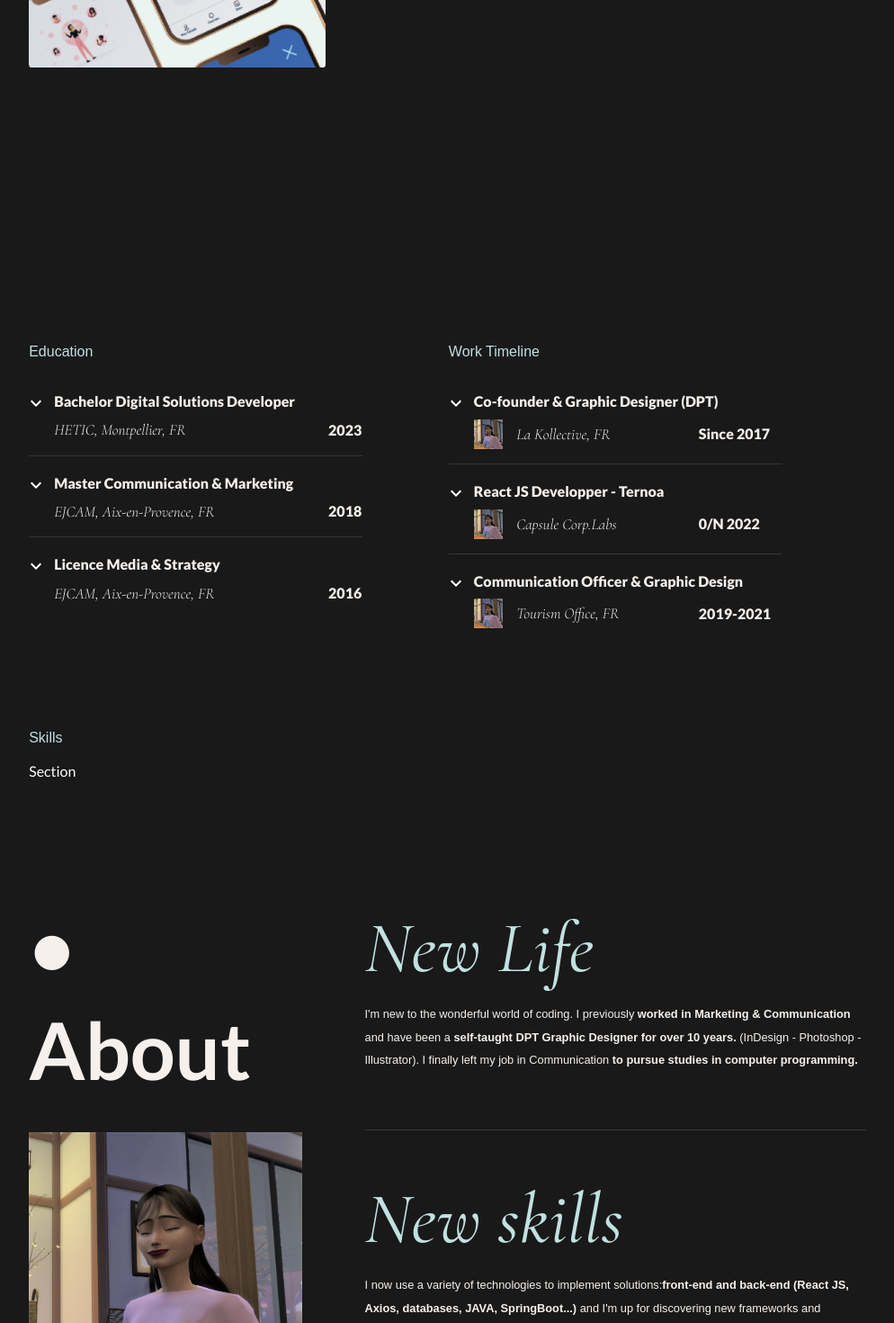
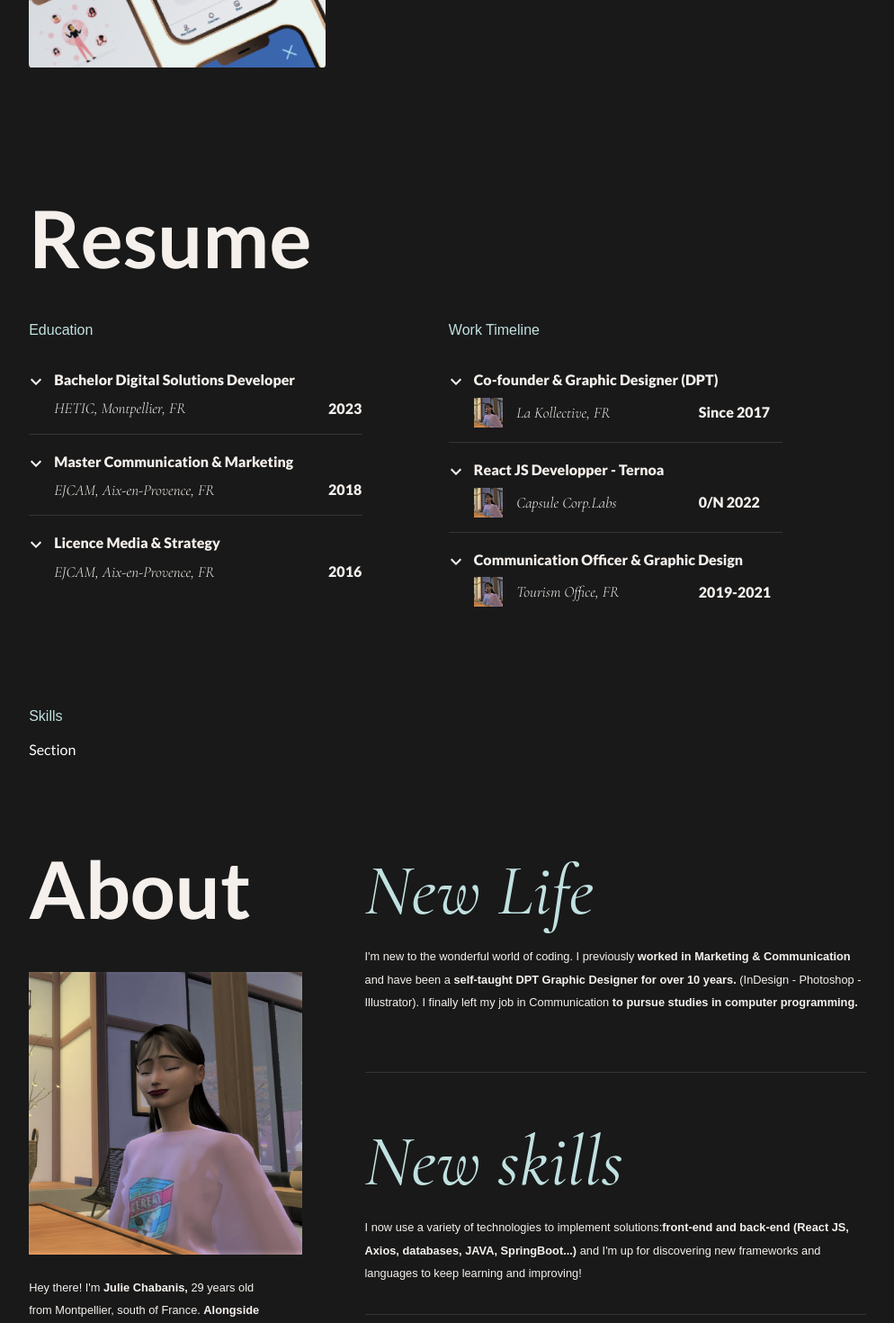
Before and after one commit to JulieChabanis/MinimalPortfolio, a React (Create React App) app: page / in a window 1280 px wide. Shown: the part 2560-4030 px from the top of the page at 90% size, without its empty margins (147-1141 px from the left). Built offline with nearby package versions, Linux system fonts and the light colour scheme; a web font is replaced by a local one.

Commit message:
update sections

```diff
--- a/src/components/Home/About/About.jsx
+++ b/src/components/Home/About/About.jsx
@@ -26,7 +26,7 @@ const About = forwardRef(() => {
               transition={{ duration: 0.5 }}
             >
               <Box sx={{ fontSize: theme.typography.h8, marginBottom: "2.2rem" }}>
-                {"• About"}
+                {"About"}
               </Box>
               <Box className={styles.imageProfil}>
                 <img src={ProfilUser} alt="Julie Chabanis" />
--- a/src/components/Home/About/About.module.css
+++ b/src/components/Home/About/About.module.css
@@ -1,7 +1,7 @@
 .mainAboutSection {
     display: flex;
     flex-direction: column;
-    margin-top: 7rem;
+    padding-top: 4.5rem;
 }
 
 .imageProfil > img {
--- a/src/components/Home/Portfolio/Portfolio.jsx
+++ b/src/components/Home/Portfolio/Portfolio.jsx
@@ -1,10 +1,12 @@
-import { Box, Typography, useTheme, Grid, Link } from '@mui/material';
 import React, { forwardRef, useState } from 'react';
 import styles from './Portfolio.module.css';
-import Content from './Content';
-import PaddingResizeSection from '../../hooks/PaddingResizeSection';
+import { Box, Typography, useTheme, Grid, Link } from '@mui/material';
 import { tokens } from '../../Theme/theme';
 import GitHubIcon from '@mui/icons-material/GitHub';
+
+import PaddingResizeSection from '../../hooks/PaddingResizeSection';
+import Content from './Content';
+
 
 const Portfolio = forwardRef(() => {
   const theme = useTheme();
@@ -21,7 +23,8 @@ const Portfolio = forwardRef(() => {
   }
 
   return (
-    <Box id="portfolio-section" sx={{ padding: PaddingResizeSection() }}>
+    <Box id="portfolio-section">
+     <Box sx={{ padding: PaddingResizeSection() }}>
       <Box sx={{ fontSize: theme.typography.h8, marginBottom: "3rem" }}>
         <Box className={styles.titleSection}>
           {'Portfolio'}
@@ -144,6 +147,7 @@ const Portfolio = forwardRef(() => {
           </Grid>
       </Box>
     </Box>
+    </Box>
   )
   })
 
--- a/src/components/Home/Portfolio/Portfolio.module.css
+++ b/src/components/Home/Portfolio/Portfolio.module.css
@@ -1,7 +1,7 @@
-
 .mainPortfolioSection {
   display: flex;
   flex-direction: column;
+  height: 100%;
 }
 
 .titleSection {
--- a/src/components/Home/Resume/Resume.jsx
+++ b/src/components/Home/Resume/Resume.jsx
@@ -1,5 +1,4 @@
-import { useAnimation } from "framer-motion";
-import React, { useEffect, useRef } from 'react';
+import React, { forwardRef} from 'react';
 import styles from './Resume.module.css';
 import { Box, Grid, useTheme } from "@mui/material";
 
@@ -7,41 +6,19 @@ import EducationSection from "./EducationSection/EducationSection";
 import WorkTimelineSection from "./WorkTimelineSection/WorkTimelineSection";
 import SkillsSection from "./Skills/SkillsSection";
 
-// import { ParallaxSectionSubtitle } from "../../Effects/ParallaxSectionTitle/ParallaxSectionTitle";
 import PaddingResizeSection from "../../hooks/PaddingResizeSection";
-import SmoothScroll from "../../hooks/SmoothScroll";
 
-const Resume = React.forwardRef(() => {
+const Resume = forwardRef(() => {
   const theme = useTheme();
-  const controls = useAnimation();
-  const parallaxRef = useRef(null);
-
-  useEffect(() => {
-    const handleScroll = () => {
-      const scrollY = window.scrollY;
-      const elementTop = parallaxRef.current.offsetTop;
-      const distance = scrollY - elementTop;
-      const baseVelocity = 2; //  help : 2=leftToRight, -2=Right to left
-      const moveBy = baseVelocity * distance;
-      parallaxRef.current.style.transform = `translateX(${moveBy}px)`;
-    };
-
-    window.addEventListener("scroll", handleScroll);
-
-    return () => {
-      window.removeEventListener("scroll", handleScroll);
-    };
-  }, []);
 
   return (
     <Box id="resume-section" sx={{ padding: PaddingResizeSection()}}>
       <Box sx={{ fontSize: theme.typography.h8, marginBottom: "2.2rem" }}>
-        <Box className={styles.titleSection} ref={parallaxRef}>
-         {'• Resume'}
+        <Box className={styles.titleSection}>
+         {'Resume'}
         </Box>
       </Box>
       <Box className={styles.mainSkillsSection}>
-        <SmoothScroll controls={controls} />
         <Grid container spacing={12}>
           <Grid item xs={12} sm={12} md={12} lg={5}>
               <Box sx={{ fontSize: theme.typography.h2, marginBottom: "1rem"}}>
--- a/src/components/Home/Resume/Resume.module.css
+++ b/src/components/Home/Resume/Resume.module.css
@@ -1,5 +1,5 @@
 .titleSection {
-  padding-top: 6rem;
+  padding-top: 4.5rem;
 }
 
 .mainSkillsSection {
```
